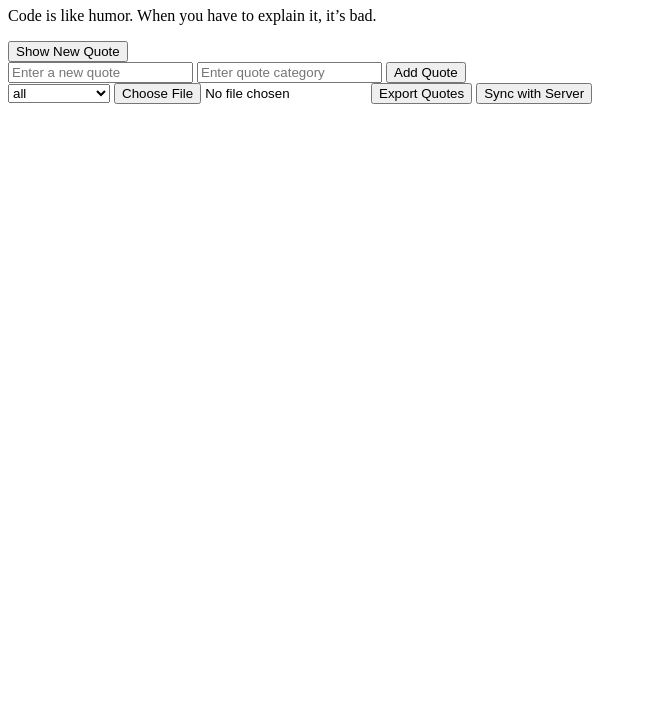
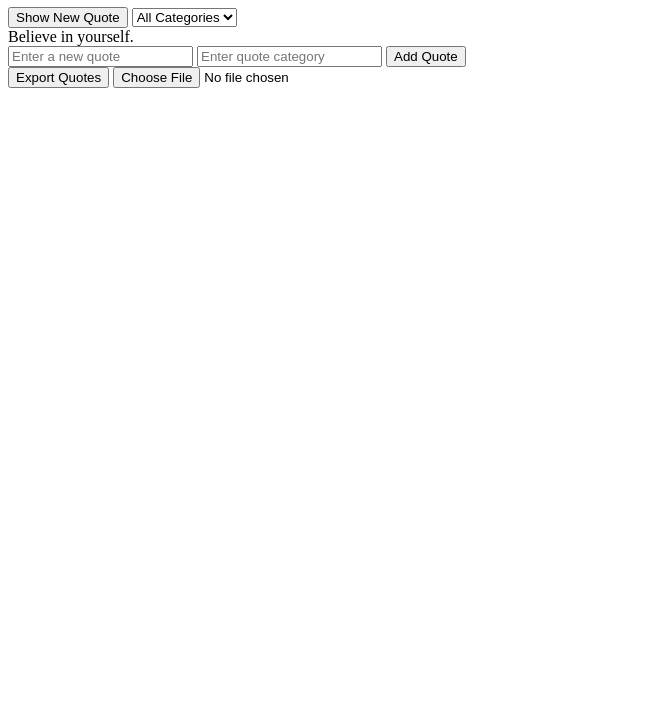
Before and after one commit to Omnia-2101/alx_fe_javascript, a plain HTML site: page dom-manipulation/index.html in a window 1280 px wide. Shown: the part 73-800 px from the top of the page, without its empty margins (0-647 px from the left). Drawn offline with Linux system fonts and the light colour scheme.

Commit message:
Final version: Complete Dynamic Quote Generator with full features

```diff
--- a/dom-manipulation/index.html
+++ b/dom-manipulation/index.html
@@ -1,28 +1,34 @@
 <!DOCTYPE html>
 <html lang="en">
 <head>
-  <meta charset="UTF-8">
-  <meta name="viewport" content="width=device-width, initial-scale=1.0">
+  <meta charset="UTF-8" />
+  <meta name="viewport" content="width=device-width, initial-scale=1.0"/>
   <title>Dynamic Quote Generator</title>
 </head>
 <body>
   <h1>Dynamic Quote Generator</h1>
 
+  <div>
+    <button id="newQuote">Show New Quote</button>
+    <select id="categoryFilter" onchange="filterQuotes()">
+      <option value="all">All Categories</option>
+    </select>
+  </div>
+
   <div id="quoteDisplay"></div>
 
-  <button id="newQuote">Show New Quote</button>
+  <div>
+    <input id="newQuoteText" type="text" placeholder="Enter a new quote" />
+    <input id="newQuoteCategory" type="text" placeholder="Enter quote category" />
+    <button onclick="addQuote()">Add Quote</button>
+  </div>
 
-  <div id="formContainer"></div>
+  <div>
+    <button onclick="exportQuotes()">Export Quotes</button>
+    <input type="file" id="importFile" accept=".json" onchange="importFromJsonFile(event)" />
+  </div>
 
-  <select id="categoryFilter" onchange="filterQuotes()">
-    <option value="all">All Categories</option>
-  </select>
-
-  <input type="file" id="importFile" accept=".json" onchange="importFromJsonFile(event)" />
-
-  <button onclick="exportQuotes()">Export Quotes</button>
-
-  <button onclick="syncQuotes()">Sync with Server</button>
+  <div id="notification"></div>
 
   <script src="script.js"></script>
 </body>
--- a/dom-manipulation/script.js
+++ b/dom-manipulation/script.js
@@ -1,66 +1,61 @@
 let quotes = JSON.parse(localStorage.getItem('quotes')) || [
-  { text: "Stay hungry, stay foolish.", category: "Motivation" },
+  { text: "Believe in yourself.", category: "Motivation" },
   { text: "Code is like humor. When you have to explain it, it’s bad.", category: "Programming" }
 ];
 
-function showRandomQuote() {
-  const category = document.getElementById('categoryFilter').value;
-  let filteredQuotes = category === 'all' ? quotes : quotes.filter(q => q.category === category);
-  if (filteredQuotes.length === 0) return;
-  const randomQuote = filteredQuotes[Math.floor(Math.random() * filteredQuotes.length)];
-  document.getElementById('quoteDisplay').innerHTML = `<p>${randomQuote.text}</p>`;
+document.getElementById("newQuote").addEventListener("click", displayRandomQuote);
+
+function displayRandomQuote() {
+  const category = localStorage.getItem("selectedCategory") || "all";
+  const filteredQuotes = category === "all" ? quotes : quotes.filter(q => q.category === category);
+  if (filteredQuotes.length === 0) {
+    document.getElementById("quoteDisplay").innerHTML = "No quotes found for this category.";
+    return;
+  }
+  const randomIndex = Math.floor(Math.random() * filteredQuotes.length);
+  document.getElementById("quoteDisplay").innerHTML = filteredQuotes[randomIndex].text;
 }
 
 function addQuote() {
-  const textInput = document.getElementById('newQuoteText');
-  const categoryInput = document.getElementById('newQuoteCategory');
-  const text = textInput.value.trim();
-  const category = categoryInput.value.trim();
-
+  const text = document.getElementById("newQuoteText").value;
+  const category = document.getElementById("newQuoteCategory").value;
   if (!text || !category) return;
-
   quotes.push({ text, category });
   saveQuotes();
   populateCategories();
-  textInput.value = '';
-  categoryInput.value = '';
-}
-
-function createAddQuoteForm() {
-  const formContainer = document.getElementById('formContainer');
-  formContainer.innerHTML = `
-    <input id="newQuoteText" type="text" placeholder="Enter a new quote" />
-    <input id="newQuoteCategory" type="text" placeholder="Enter quote category" />
-    <button onclick="addQuote()">Add Quote</button>
-  `;
+  displayRandomQuote();
 }
 
 function saveQuotes() {
-  localStorage.setItem('quotes', JSON.stringify(quotes));
+  localStorage.setItem("quotes", JSON.stringify(quotes));
 }
 
 function populateCategories() {
-  const filter = document.getElementById('categoryFilter');
-  const categories = ['all', ...new Set(quotes.map(q => q.category))];
-  filter.innerHTML = categories.map(cat => `<option value="${cat}">${cat}</option>`).join('');
-  const lastSelected = localStorage.getItem('lastSelectedCategory') || 'all';
-  filter.value = lastSelected;
+  const select = document.getElementById("categoryFilter");
+  const categories = [...new Set(quotes.map(q => q.category))];
+  select.innerHTML = '<option value="all">All Categories</option>';
+  categories.forEach(cat => {
+    const option = document.createElement("option");
+    option.value = cat;
+    option.textContent = cat;
+    select.appendChild(option);
+  });
+  const savedCategory = localStorage.getItem("selectedCategory");
+  if (savedCategory) select.value = savedCategory;
 }
 
 function filterQuotes() {
-  const selected = document.getElementById('categoryFilter').value;
-  localStorage.setItem('lastSelectedCategory', selected);
-  showRandomQuote();
+  const selected = document.getElementById("categoryFilter").value;
+  localStorage.setItem("selectedCategory", selected);
+  displayRandomQuote();
 }
 
 function exportQuotes() {
-  const blob = new Blob([JSON.stringify(quotes)], { type: "application/json" });
-  const url = URL.createObjectURL(blob);
-  const a = document.createElement("a");
-  a.href = url;
-  a.download = "quotes.json";
-  a.click();
-  URL.revokeObjectURL(url);
+  const blob = new Blob([JSON.stringify(quotes, null, 2)], { type: "application/json" });
+  const link = document.createElement("a");
+  link.href = URL.createObjectURL(blob);
+  link.download = "quotes.json";
+  link.click();
 }
 
 function importFromJsonFile(event) {
@@ -70,6 +65,7 @@ function importFromJsonFile(event) {
     quotes.push(...importedQuotes);
     saveQuotes();
     populateCategories();
+    displayRandomQuote();
     alert('Quotes imported successfully!');
   };
   fileReader.readAsText(event.target.files[0]);
@@ -77,33 +73,33 @@ function importFromJsonFile(event) {
 
 async function fetchQuotesFromServer() {
   try {
-    const response = await fetch('https://jsonplaceholder.typicode.com/posts');
+    const response = await fetch("https://jsonplaceholder.typicode.com/posts");
     const data = await response.json();
-    const serverQuotes = data.slice(0, 5).map(item => ({
-      text: item.title,
+    const serverQuotes = data.slice(0, 5).map(post => ({
+      text: post.title,
       category: "Server"
     }));
-    return serverQuotes;
+    quotes.push(...serverQuotes);
+    saveQuotes();
+    populateCategories();
+    displayRandomQuote();
+    showNotification("Quotes synced with server!");
   } catch (error) {
-    console.error("Failed to fetch from server:", error);
-    return [];
+    console.error("Error fetching quotes:", error);
   }
 }
 
-async function syncQuotes() {
-  const serverQuotes = await fetchQuotesFromServer();
-  const localTexts = quotes.map(q => q.text);
-  const newQuotes = serverQuotes.filter(q => !localTexts.includes(q.text));
-  if (newQuotes.length > 0) {
-    quotes.push(...newQuotes);
-    saveQuotes();
-    populateCategories();
-    alert("Quotes synced with server!");
-  }
+function showNotification(message) {
+  const note = document.getElementById("notification");
+  note.textContent = message;
+  setTimeout(() => (note.textContent = ""), 3000);
 }
 
-document.getElementById('newQuote').addEventListener('click', showRandomQuote);
+function syncQuotes() {
+  fetchQuotesFromServer();
+}
 
-createAddQuoteForm();
+setInterval(syncQuotes, 15000);
+
 populateCategories();
-showRandomQuote();
+displayRandomQuote();
```
